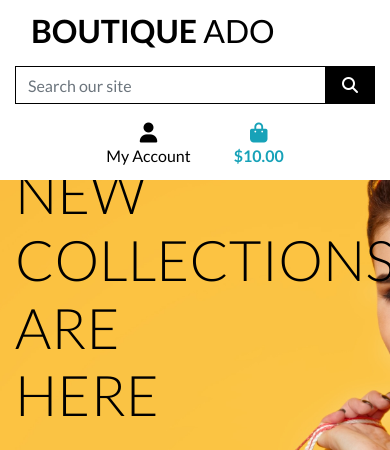
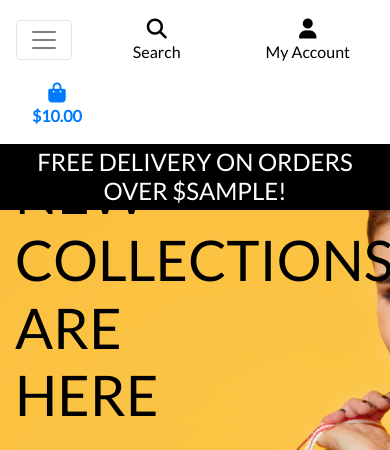
Before and after one commit to Juandavidc08/boutique_ado_v1, a Django app: template home/templates/home/index.html in a window 390 px wide. Shown: the top 450 px of the page. Run offline with Django 3.2, Linux system fonts and the light colour scheme; the template is opened without the code that fills it: most values are stand-ins (such as "Sample title", 1, 10 or a date in 2020); some libraries are stand-ins or nearby versions.

Commit message:
Added mobile_header and main navbar

```diff
--- a/static/css/base.css
+++ b/static/css/base.css
@@ -56,7 +56,9 @@ body {
     border: 1px solid black !important;
 }
 
-/* -------------------------------- Media Queries */
+.bg-black{
+    background: #000 !important;
+}
 
 /* Slightly larger container on xl screens */
 @media (min-width: 1200px) {
--- a/templates/base.html
+++ b/templates/base.html
@@ -15,9 +15,7 @@
 
     {% block corecss %}
         <link rel="stylesheet" href="https://stackpath.bootstrapcdn.com/bootstrap/4.4.1/css/bootstrap.min.css" integrity="sha384-Vkoo8x4CGsO3+Hhxv8T/Q5PaXtkKtu6ug5TOeNV6gBiFeWPGFN9MuhOf23Q9Ifjh" crossorigin="anonymous">
-        <link rel="preconnect" href="https://fonts.googleapis.com">
-        <link rel="preconnect" href="https://fonts.gstatic.com" crossorigin>
-        <link href="https://fonts.googleapis.com/css2?family=Lato:ital,wght@0,100;0,300;0,400;0,700;0,900;1,100;1,300;1,400;1,700;1,900&display=swap" rel="stylesheet">
+        <link rel="stylesheet" href="https://fonts.googleapis.com/css?family=Lato&display=swap">
         <link rel="stylesheet" href="{% static 'css/base.css' %}">
     {% endblock %}
 
@@ -25,7 +23,7 @@
     {% endblock %}
 
     {% block corejs %}
-        <script src="https://kit.fontawesome.com/485eda7821.js" crossorigin="anonymous"></script>
+        <script src="https://kit.fontawesome.com/e9c73d7092.js" crossorigin="anonymous"></script>
         <script src="https://code.jquery.com/jquery-3.4.1.slim.min.js" integrity="sha384-J6qa4849blE2+poT4WnyKhv5vZF5SrPo0iEjwBvKU7imGFAV0wwj1yYfoRSJoZ+n" crossorigin="anonymous"></script>
         <script src="https://cdn.jsdelivr.net/npm/popper.js@1.16.0/dist/umd/popper.min.js" integrity="sha384-Q6E9RHvbIyZFJoft+2mJbHaEWldlvI9IOYy5n3zV9zzTtmI3UksdQRVvoxMfooAo" crossorigin="anonymous"></script>
         <script src="https://stackpath.bootstrapcdn.com/bootstrap/4.4.1/js/bootstrap.min.js" integrity="sha384-wfSDF2E50Y2D1uUdj0O3uMBJnjuUD4Ih7YwaYd1iqfktj0Uod8GCExl3Og8ifwB6" crossorigin="anonymous"></script>
@@ -38,7 +36,7 @@
   </head>
   <body>
     <header class="container-fluid fixed-top">
-        <div id="topnav" class="row bg-white pt-lg-2 none d-lg-flex">
+        <div id="topnav" class="row bg-white pt-lg-2 d-none d-lg-flex">
             <div class="col-12 col-lg-4 my-auto py-1 py-lg-0 text-center text-lg-left">
                 <a href="{% url 'home' %}" class="nav-link main-logo-link">
                     <h2 class="logo-font text-black my-0"><strong>Boutique</strong> Ado</h2>
@@ -97,6 +95,20 @@
                 </ul>
             </div>
         </div>
+        <div class="row bg-white">
+            <nav class="navbar navbar-expand-lg navbar-light w-100">
+                <button class="navbar-toggler" type="button" data-toggle="collapse" data-target="#main-nav" aria-controls="main-nav" aria-expanded="false" aria-label="Toggle navigation">
+                    <span class="navbar-toggler-icon"></span>
+                </button>
+                {% include 'includes/mobile-top-header.html' %}
+                {% include 'includes/main-nav.html' %}
+            </nav>
+        </div>
+        <div id="delivery-banner" class="row text-center">
+            <div class="col bg-black text-white">
+                <h4 class="logo-font my-1">Free delivery on orders over ${{ free_shipping_threshold }}!</h4>
+            </div>
+        </div>
     </header>
 
     {% if messages %}
--- /dev/null
+++ b/templates/includes/mobile-top-header.html
@@ -0,0 +1,56 @@
+<li class="list-inline-item">
+    <a class="text-black nav-link d-block d-lg-none" href="#" id="mobile-search" data-toggle="dropdown" aria-haspopup="true" aria-expanded="false">
+        <div class="text-center">
+            <div><i class="fas fa-search fa-lg"></i></div>
+            <p class="my-0">Search</p>
+        </div>
+    </a>
+    <div class="dropdown-menu border-0 w-100 p-3 rounded-0 my-0" aria-labelledby="mobile-search">
+        <form class="form" method="GET" action="">
+            <div class="input-group w-100">
+                <input class="form-control border border-black rounded-0" type="text" name="q" placeholder="Search our site">
+                <div class="input-group-append">
+                    <button class="form-control form-control btn btn-black border border-black rounded-0" type="submit">
+                        <span class="icon">
+                            <i class="fas fa-search"></i>
+                        </span>
+                    </button>
+                </div>
+            </div>
+        </form>
+    </div>
+</li>
+<li class="list-inline-item dropdown">
+    <a class="text-black nav-link d-block d-lg-none" href="#" id="user-options" data-toggle="dropdown" aria-haspopup="true" aria-expanded="false">
+        <div class="text-center">
+            <div><i class="fas fa-user fa-lg"></i></div>
+            <p class="my-0">My Account</p>
+        </div>
+    </a>
+    <div class="dropdown-menu border-0" aria-labelledby="user-options">
+        {% if request.user.is_authenticated %}
+            {% if request.user.is_superuser %}
+                <a href="{% url 'account_logout' %}" class="dropdown-item">Product Management</a>
+            {% endif %}
+            <a href="" class="dropdown-item">My Profile</a>
+            <a href="{% url 'account_logout' %}" class="dropdown-item">Logout</a>
+        {% else %}
+            <a href="{% url 'account_signup' %}" class="dropdown-item">Register</a>
+            <a href="{% url 'account_login' %}" class="dropdown-item">Login</a>
+        {% endif %}
+    </div>
+</li>
+<li class="list-inline-item">
+    <a class="{% if grand_total %}text-primary font-weight-bold{% else %}text-black{% endif %} nav-link d-block d-lg-none" href="">
+        <div class="text-center">
+            <div><i class="fas fa-shopping-bag fa-lg"></i></div>
+            <p class="my-0">
+                {% if grand_total %}
+                    ${{ grand_total|floatformat:2 }}
+                {% else %}
+                    $0.00
+                {% endif %}
+            </p>
+        </div>
+    </a>
+</li>
```
Also changed, not shown: templates/includes/main-nav.html (added, +52 -0 lines). Lines whose indentation alone changed are shown as unchanged.
